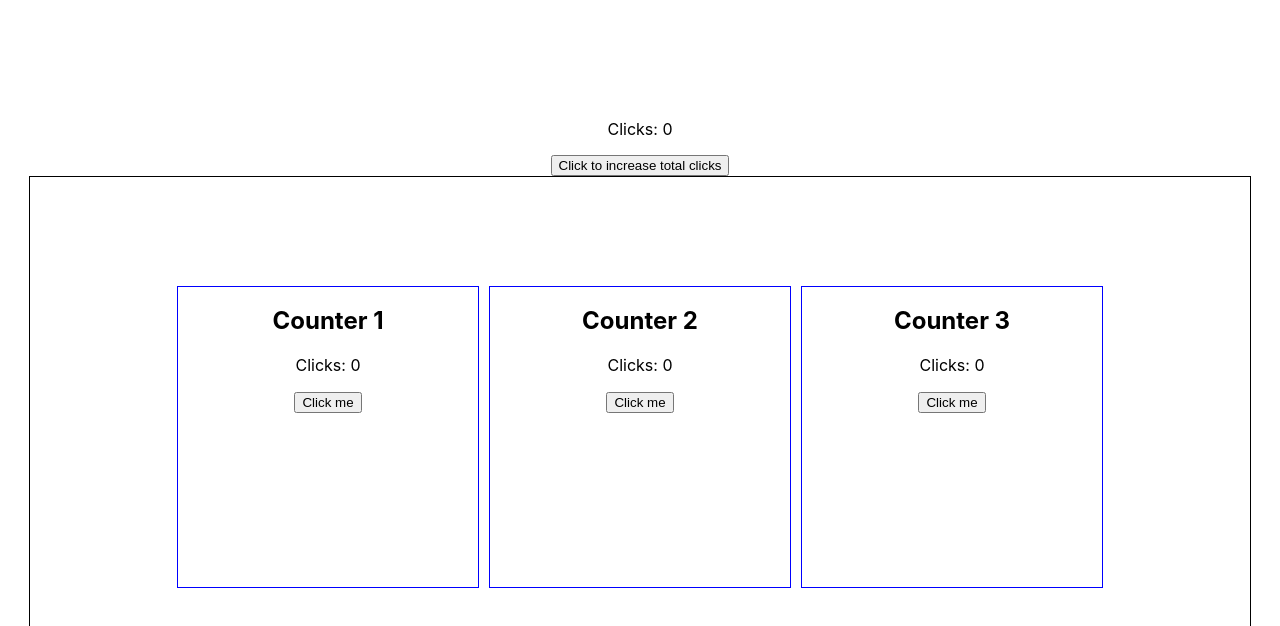
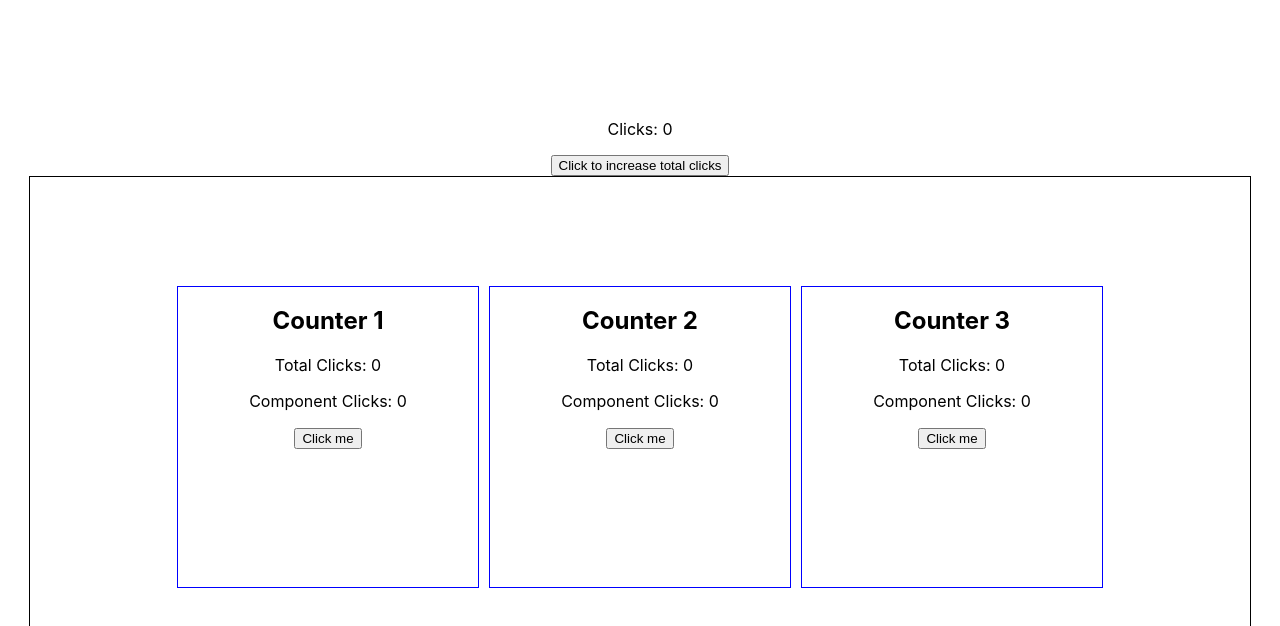
Before and after one commit to ddfilipov/react-context-test, a React (Create React App) app: page / in a window 1280 px wide. Shown: the top 626 px of the page. Built offline with nearby package versions, Linux system fonts and the light colour scheme.

Commit message:
passed the context correctly

```diff
--- a/src/components/FatherCounter.tsx
+++ b/src/components/FatherCounter.tsx
@@ -1,5 +1,6 @@
-import { FC } from "react";
+import { FC, useContext } from "react";
 import styled from "styled-components";
+import { MyContext } from "./MainContainer";
 
 const Container = styled.div`
     border: 1px solid blue;
@@ -14,10 +15,13 @@ interface FatherCounterProps {
 }
 
 export const FatherCounter: FC<FatherCounterProps> = ({ clickFunction, numberOfClicks, name }) => {
+    const totalClicksContext = useContext(MyContext);
+
     return (
         <Container>
             <h2>{name}</h2>
-            <p>Clicks: {numberOfClicks}</p>
+            <p>Total Clicks: {totalClicksContext}</p>
+            <p>Component Clicks: {numberOfClicks}</p>
             <button onClick={clickFunction}>Click me</button>
         </Container>
     );
--- a/src/components/MainContainer.tsx
+++ b/src/components/MainContainer.tsx
@@ -1,6 +1,6 @@
 import { FatherCounter } from "./FatherCounter";
 import styled from "styled-components";
-import { useState } from "react";
+import { createContext, useState } from "react";
 
 const Wrapper = styled.div`
     display: flex;
@@ -23,6 +23,8 @@ const Container = styled.div`
     border: 1px solid black;
 `;
 
+export const MyContext = createContext<number | undefined>(undefined);
+
 export const MainContainer = () => {
     const [totalClicks, settotalClicks] = useState<number>(0);
     const [clicksA, setClicksA] = useState<number>(0);
@@ -43,6 +45,7 @@ export const MainContainer = () => {
     };
 
     return (
+        <MyContext.Provider value={totalClicks}>
             <Wrapper>
                 <p>Clicks: {totalClicks}</p>
                 <button onClick={() => settotalClicks(totalClicks + 1)}>Click to increase total clicks</button>
@@ -52,5 +55,6 @@ export const MainContainer = () => {
                     <FatherCounter clickFunction={clickC} numberOfClicks={clicksC} name={"Counter 3"} />
                 </Container>
             </Wrapper>
+        </MyContext.Provider>
     );
 };
```
Lines whose indentation alone changed are shown as unchanged.
